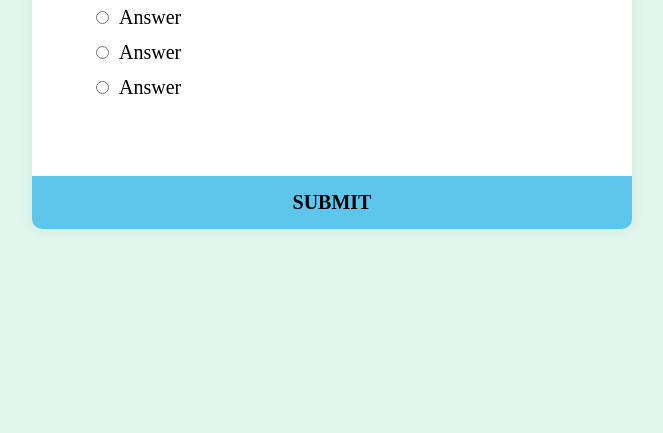
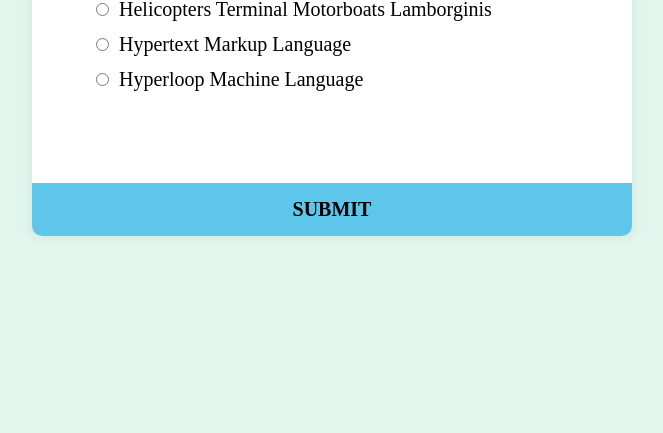
Before and after one commit to Bekeshkin-Anton/Quiz-training, a plain HTML site: page index.html in a window 1280 px wide. Shown: the part 367-800 px from the top of the page, without its empty margins (308-971 px from the left). Drawn offline with Linux system fonts and the light colour scheme.

Commit message:
Added js & edited styles

```diff
--- a/#source/scss/style.scss
+++ b/#source/scss/style.scss
@@ -13,6 +13,7 @@
   margin: 0;
   overflow: hidden;
   .container {
+    justify-content: center;
     background: #fff;
     border-radius: 10px;
     box-shadow: 0 0 10px 2px rgba(100, 100, 100, 0.1);
@@ -33,13 +34,17 @@
       li {
         font-size: 20px;
         margin: 15px 0;
+        input {
+          cursor: pointer;
+        }
       }
       label {
         cursor: pointer;
-        margin-left: 10px;
+        padding-left: 10px;
       }
       h2 {
         font-size: 30px;
+        text-align: center;
       }
     }
     button {
@@ -53,6 +58,7 @@
       text-transform: uppercase;
       color: #000;
       padding: 15px;
+      margin-top: 15px;
       transition: all 0.5s ease;
       &:hover {
         background: #438faa;
--- a/index.html
+++ b/index.html
@@ -12,11 +12,11 @@
     <container id="container" class="container">
       <h1>Make you`r choice</h1>
       <div class="quiz-area">
-        <h2 id="qustion">Question text</h2>
+        <h2 id="question">Question text</h2>
         <ul>
-          <li><input type="radio" name="answer" class="answer" id="q1" /><label for="q1" id="q1-text">Answer</label></li>
-          <li><input type="radio" name="answer" class="answer" id="q2" /><label for="q2" id="q2-text">Answer</label></li>
-          <li><input type="radio" name="answer" class="answer" id="q3" /><label for="q3" id="q3-text">Answer</label></li>
+          <li><input type="radio" name="answer" class="answer" id="a" /><label for="a" id="a_text">Answer</label></li>
+          <li><input type="radio" name="answer" class="answer" id="b" /><label for="b" id="b_text">Answer</label></li>
+          <li><input type="radio" name="answer" class="answer" id="c" /><label for="c" id="c_text">Answer</label></li>
         </ul>
       </div>
       <button id="submit">Submit</button>
--- a/js/script.js
+++ b/js/script.js
@@ -0,0 +1,95 @@
+// Вопросы и ответы
+const quizData = [
+  {
+    question: 'What does HTML stand for? ',
+    a: 'Helicopters Terminal Motorboats Lamborginis',
+    b: 'Hypertext Markup Language',
+    c: 'Hyperloop Machine Language',
+    correct: 'b',
+  },
+  {
+    question: 'What does CSS stand for?',
+    a: 'Cascading Style Sheets',
+    b: 'Cars SUVs Sailboats',
+    c: 'Central Style Ssheets',
+    correct: 'a',
+  },
+  {
+    question: 'What year did JavaScript appear?',
+    a: '1899',
+    b: '2005',
+    c: '1995',
+    correct: 'c',
+  },
+  {
+    question: 'Who is the author of the JavaScript language?',
+    a: 'Bill Gates',
+    b: 'Brendan Eich',
+    c: 'Steve jobs',
+    correct: 'b',
+  },
+  {
+    question: 'What language is this project writen in?',
+    a: 'JavaScript',
+    b: 'Ruby',
+    c: 'C++',
+    correct: 'a',
+  },
+];
+// Переменные
+const quiz = document.getElementById('container');
+const answerElements = document.querySelectorAll('.answer');
+const questionElements = document.getElementById('question');
+const a_text = document.getElementById('a_text');
+const b_text = document.getElementById('b_text');
+const c_text = document.getElementById('c_text');
+const submit = document.getElementById('submit');
+
+let currentQuiz = 0;
+let score = 0;
+
+// Загрузка квиза
+loadQuiz();
+
+function loadQuiz() {
+  deselectAnswers();
+
+  const currentQuizData = quizData[currentQuiz];
+
+  questionElements.innerHTML = currentQuizData.question;
+  a_text.innerText = currentQuizData.a;
+  b_text.innerText = currentQuizData.b;
+  c_text.innerText = currentQuizData.c;
+}
+//Обнуление input`ов
+function deselectAnswers() {
+  answerElements.forEach((answerEl) => (answerEl.checked = false));
+}
+// Проверка выбора input`а
+function getSelected() {
+  let answer;
+
+  answerElements.forEach((answerEl) => {
+    if (answerEl.checked) {
+      answer = answerEl.id;
+    }
+  });
+  return answer;
+}
+//Переход к следующему вопросу
+submit.addEventListener('click', () => {
+  const answer = getSelected();
+
+  if (answer) {
+    if (answer === quizData[currentQuiz].correct) {
+      score++;
+    }
+    currentQuiz++;
+    if (currentQuiz < quizData.length) {
+      loadQuiz();
+    } else {
+      quiz.innerHTML = `<h1>You answered corectly at ${score}/${quizData.length} question</h1>
+      <button onclick="location.reload()">Reload</button>`;
+    }
+  }
+});
```
Also changed, not shown: css/style.css.
